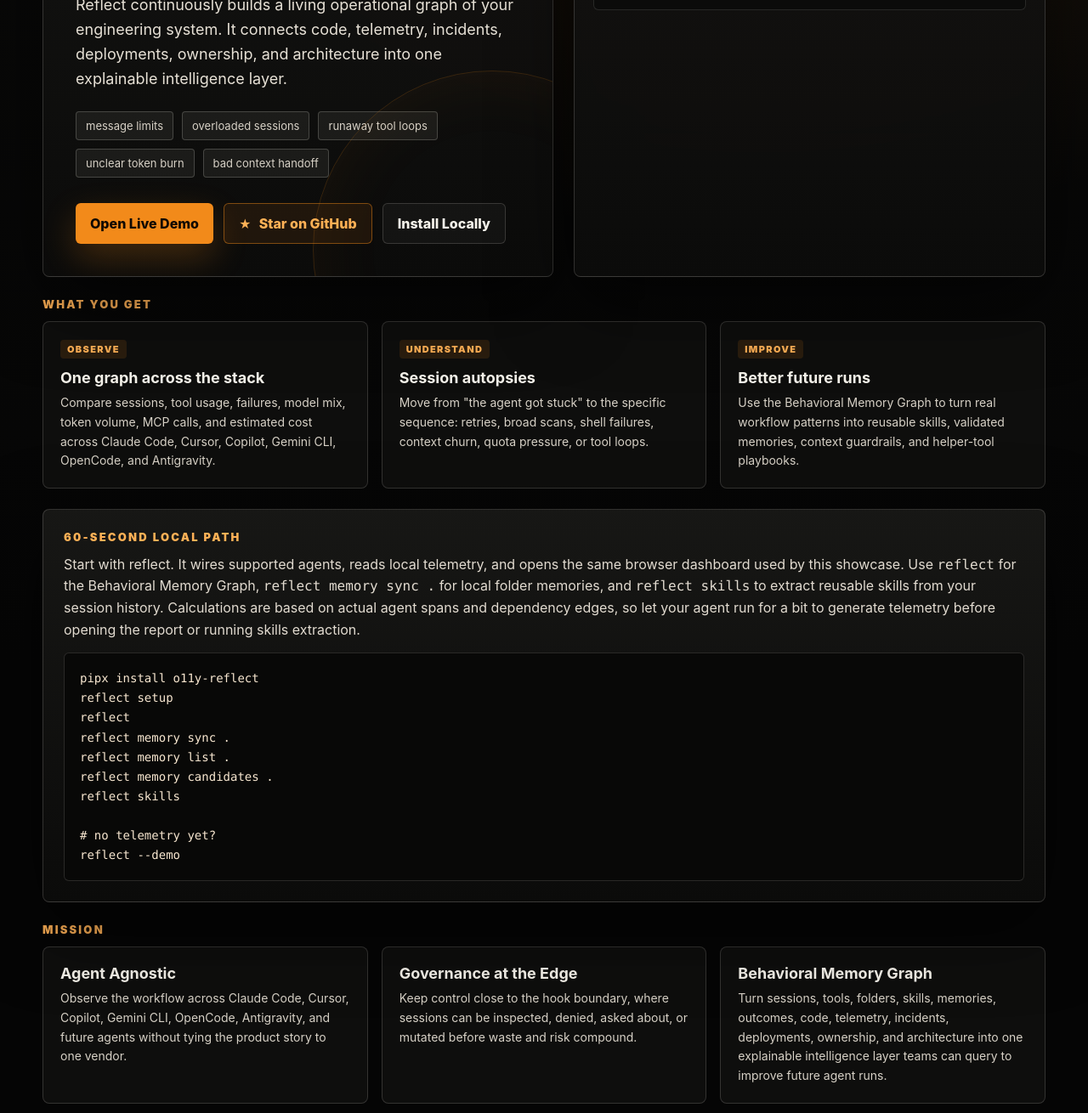
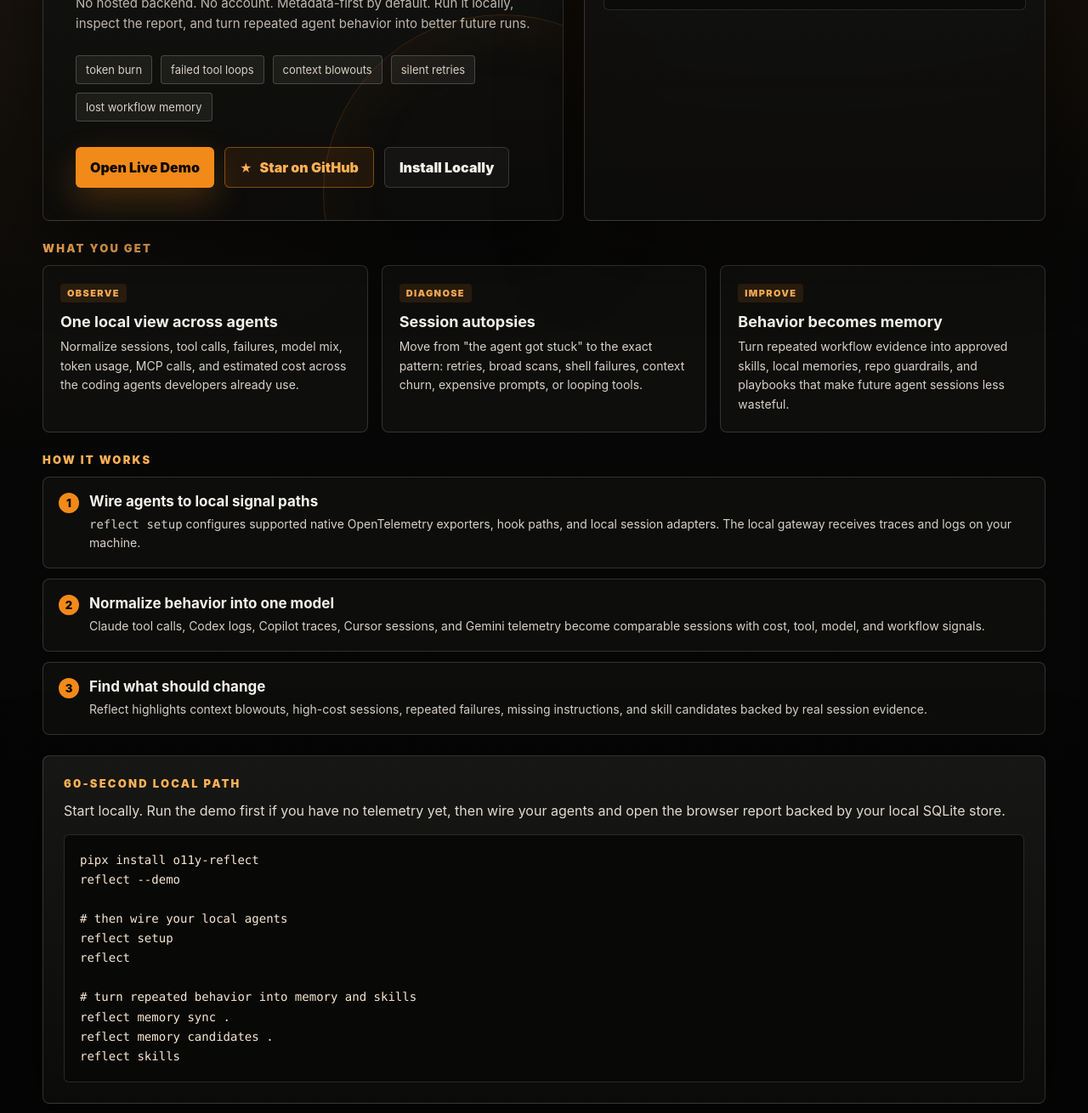
Before and after one commit to o11y-dev/reflect, a plain HTML site: page docs/index.html in a window 1280 px wide. Shown: the part 559-1869 px from the top of the page at 85% size. Drawn offline with Linux system fonts and the light colour scheme.

Commit message:
Improve landing page positioning

```diff
--- a/docs/index.html
+++ b/docs/index.html
@@ -3,8 +3,8 @@
 <head>
   <meta charset="utf-8">
   <meta name="viewport" content="width=device-width, initial-scale=1">
-  <title>reflect — Behavioral Memory for Developer-Agent Workflow</title>
-  <meta name="description" content="Reflect continuously builds a living operational graph of your engineering system. It connects code, telemetry, incidents, deployments, ownership, and architecture into one explainable intelligence layer.">
+  <title>reflect — Local-first observability for AI coding agents</title>
+  <meta name="description" content="Reflect is a local-first flight recorder for AI coding agents. See token waste, tool failures, context blowouts, cost, and reusable skills across Claude, Codex, Copilot, Cursor, and Gemini.">
   <link rel="canonical" href="https://reflect.o11y.dev/">
   <link rel="icon" type="image/svg+xml" href="favicon.svg">
   <meta name="color-scheme" content="dark">
@@ -12,16 +12,16 @@
 
   <meta property="og:type" content="website">
   <meta property="og:site_name" content="reflect.o11y.dev">
-  <meta property="og:title" content="reflect — Behavioral Memory for Developer-Agent Workflow">
-  <meta property="og:description" content="Reflect continuously builds a living operational graph of your engineering system. It connects code, telemetry, incidents, deployments, ownership, and architecture into one explainable intelligence layer.">
+  <meta property="og:title" content="reflect — Local-first observability for AI coding agents">
+  <meta property="og:description" content="A local flight recorder for AI coding agents. See token waste, tool failures, context blowouts, cost, and reusable skills across Claude, Codex, Copilot, Cursor, and Gemini.">
   <meta property="og:url" content="https://reflect.o11y.dev/">
   <meta property="og:image" content="https://reflect.o11y.dev/og-image.png">
   <meta property="og:image:width" content="1200">
   <meta property="og:image:height" content="630">
 
   <meta name="twitter:card" content="summary_large_image">
-  <meta name="twitter:title" content="reflect — Behavioral Memory for Developer-Agent Workflow">
-  <meta name="twitter:description" content="Reflect continuously builds a living operational graph of your engineering system. It connects code, telemetry, incidents, deployments, ownership, and architecture into one explainable intelligence layer.">
+  <meta name="twitter:title" content="reflect — Local-first observability for AI coding agents">
+  <meta name="twitter:description" content="A local flight recorder for AI coding agents. See token waste, tool failures, context blowouts, cost, and reusable skills across Claude, Codex, Copilot, Cursor, and Gemini.">
   <meta name="twitter:image" content="https://reflect.o11y.dev/og-image.png">
 
   <script type="application/ld+json">
@@ -33,7 +33,7 @@
         "name": "reflect",
         "applicationCategory": "DeveloperApplication",
         "operatingSystem": "macOS, Linux, Windows",
-        "description": "Behavioral memory for developer-agent workflow. Turns local coding-agent session data and OpenTelemetry GenAI spans into patterns about prompts, tools, context, budget burn, and enterprise handoff.",
+        "description": "Local-first observability for AI coding agents. Turns local coding-agent sessions and OpenTelemetry data into visibility about tokens, tools, failures, context, cost, and reusable skills.",
         "url": "https://reflect.o11y.dev/",
         "downloadUrl": "https://pypi.org/project/o11y-reflect/",
         "offers": { "@type": "Offer", "price": "0", "priceCurrency": "USD" },
@@ -56,6 +56,7 @@
   'https://www.googletagmanager.com/gtm.js?id='+i+dl;f.parentNode.insertBefore(j,f);
   })(window,document,'script','dataLayer','GTM-MDT7FMNC');</script>
   <!-- End Google Tag Manager -->
+
   <style>
     :root{
       --bg:#050505;
@@ -66,18 +67,19 @@
       --panel:#10100f;
       --signal:#f28a1a;
       --signal-2:#ffb156;
+      --green:#94e2b0;
       --shadow:0 28px 90px rgba(0,0,0,.52);
     }
     *{box-sizing:border-box}
     html,body{margin:0;min-height:100%;background:var(--bg);color:var(--ink)}
-    html{-webkit-font-smoothing:antialiased;-moz-osx-font-smoothing:grayscale;text-rendering:optimizeLegibility}
-    html{scroll-behavior:smooth}
+    html{-webkit-font-smoothing:antialiased;-moz-osx-font-smoothing:grayscale;text-rendering:optimizeLegibility;scroll-behavior:smooth}
     body{
       font-family:-apple-system,BlinkMacSystemFont,'SF Pro Display','SF Pro Text','Helvetica Neue',system-ui,sans-serif;
       padding:28px 20px 64px;
       background:
-        radial-gradient(circle at 70% -10%, rgba(242,138,26,.18), transparent 42%),
-        linear-gradient(180deg, #0a0a09 0%, #050505 62%);
+        radial-gradient(circle at 74% -10%, rgba(242,138,26,.18), transparent 42%),
+        radial-gradient(circle at 0% 20%, rgba(255,177,86,.08), transparent 28%),
+        linear-gradient(180deg, #0a0a09 0%, #050505 64%);
     }
     a{color:inherit}
     .shell{max-width:1180px;margin:0 auto}
@@ -86,23 +88,24 @@
     .mark{width:42px;height:42px;position:relative;display:grid;place-items:center;filter:drop-shadow(0 0 18px rgba(242,138,26,.28))}
     .mark::before{content:"";position:absolute;inset:-1px -2px 0;clip-path:polygon(50% 0,100% 92%,0 92%);background:var(--ink)}
     .mark::after{content:"";position:absolute;left:50%;top:60%;transform:translate(-50%,-50%);width:14px;height:14px;border:5px solid var(--signal);border-radius:999px;background:#050505;z-index:1;box-shadow:0 0 22px rgba(242,138,26,.55)}
-    .brand span{font-size:15px;font-weight:700;letter-spacing:.01em}
+    .brand span:last-child{font-size:15px;font-weight:800;letter-spacing:.01em}
     .nav-links{display:flex;flex-wrap:wrap;gap:10px;color:var(--muted);font-size:13px}
     .nav-links a{display:inline-flex;align-items:center;min-height:32px;padding:6px 10px;border-radius:6px;border:1px solid transparent;text-decoration:none;transition:background .16s ease,color .16s ease,border-color .16s ease}
     .nav-links a:hover{color:var(--ink);background:rgba(245,242,234,.06);border-color:rgba(245,242,234,.2)}
     .nav-links a:focus-visible,.cta:focus-visible,.ghost:focus-visible,.star:focus-visible,.footer a:focus-visible{outline:2px solid var(--signal-2);outline-offset:2px}
-    .hero{display:grid;grid-template-columns:minmax(0,1.04fr) minmax(360px,.96fr);gap:24px;align-items:stretch}
+    .hero{display:grid;grid-template-columns:minmax(0,1.06fr) minmax(360px,.94fr);gap:24px;align-items:stretch}
     .panel{border:1px solid var(--line);background:linear-gradient(180deg, rgba(24,24,22,.95), rgba(12,12,11,.92));backdrop-filter:saturate(140%) blur(12px);-webkit-backdrop-filter:saturate(140%) blur(12px);box-shadow:var(--shadow)}
     .hero-copy{padding:38px;border-radius:8px;position:relative;overflow:hidden}
     .hero-copy::after{content:"";position:absolute;right:-140px;bottom:-180px;width:420px;height:420px;border:1px solid rgba(242,138,26,.18);border-radius:999px;box-shadow:inset 0 0 90px rgba(242,138,26,.06);pointer-events:none}
-    .eyebrow{display:inline-flex;align-items:center;gap:10px;margin-bottom:22px;color:var(--signal-2);font-size:12px;letter-spacing:.18em;text-transform:uppercase;font-weight:800}
+    .eyebrow{display:inline-flex;align-items:center;gap:10px;margin-bottom:22px;color:var(--signal-2);font-size:12px;letter-spacing:.18em;text-transform:uppercase;font-weight:900}
     .eyebrow::before{content:"";width:9px;height:9px;border-radius:999px;background:var(--signal);box-shadow:0 0 22px rgba(242,138,26,.9)}
-    h1{margin:0 0 18px;max-width:880px;font-size:clamp(2.8rem,6vw,5.9rem);line-height:.9;letter-spacing:-.045em;font-weight:900;text-wrap:balance}
-    .lede{margin:0;max-width:690px;color:#e7e1d6;font-size:18px;line-height:1.62}
+    h1{margin:0 0 18px;max-width:900px;font-size:clamp(2.7rem,6vw,5.8rem);line-height:.92;letter-spacing:-.045em;font-weight:950;text-wrap:balance}
+    .lede{margin:0;max-width:720px;color:#e7e1d6;font-size:18px;line-height:1.62}
+    .sublede{margin:18px 0 0;max-width:700px;color:var(--muted);font-size:15px;line-height:1.65}
     .pain-strip{display:flex;flex-wrap:wrap;gap:10px;margin-top:24px}
     .pain{border:1px solid rgba(245,242,234,.2);background:rgba(245,242,234,.06);padding:8px 11px;border-radius:4px;color:var(--muted-2);font-size:13px}
     .cta-row{display:flex;flex-wrap:wrap;gap:12px;margin-top:30px}
-    .cta,.ghost,.star{display:inline-flex;align-items:center;justify-content:center;gap:9px;min-height:48px;padding:13px 17px;border-radius:6px;text-decoration:none;font-weight:800;transition:transform .16s ease,border-color .16s ease,background .16s ease}
+    .cta,.ghost,.star{display:inline-flex;align-items:center;justify-content:center;gap:9px;min-height:48px;padding:13px 17px;border-radius:6px;text-decoration:none;font-weight:900;transition:transform .16s ease,border-color .16s ease,background .16s ease}
     .cta{background:var(--signal);color:#100903;box-shadow:0 16px 40px rgba(242,138,26,.24)}
     .ghost{border:1px solid var(--line);color:var(--ink);background:rgba(245,242,234,.035)}
     .star{border:1px solid rgba(242,138,26,.45);color:var(--signal-2);background:rgba(242,138,26,.09)}
@@ -110,9 +113,9 @@
     .cta:hover,.ghost:hover,.star:hover{transform:translateY(-1px)}
     .autopsy{border-radius:8px;padding:22px;display:flex;flex-direction:column;gap:16px}
     .autopsy-head{display:flex;justify-content:space-between;gap:16px;align-items:start}
-    .label{margin:0;color:var(--muted);font-size:12px;text-transform:uppercase;letter-spacing:.14em;font-weight:800}
-    .score{font-size:44px;line-height:1;font-weight:900;color:var(--signal)}
-    .score small{display:block;margin-top:6px;color:var(--muted);font-size:12px;font-weight:700;letter-spacing:.08em;text-transform:uppercase}
+    .label{margin:0;color:var(--muted);font-size:12px;text-transform:uppercase;letter-spacing:.14em;font-weight:900}
+    .score{font-size:44px;line-height:1;font-weight:950;color:var(--signal)}
+    .score small{display:block;margin-top:6px;color:var(--muted);font-size:12px;font-weight:800;letter-spacing:.08em;text-transform:uppercase}
     .trace-card{border:1px solid rgba(245,242,234,.12);background:#0b0b0a;border-radius:6px;padding:14px}
     .trace-card h2{margin:0 0 10px;font-size:18px;letter-spacing:-.01em}
     .rows{display:grid;gap:8px}
@@ -124,21 +127,27 @@
     .finding{display:grid;grid-template-columns:10px minmax(0,1fr);gap:10px;align-items:start;color:#e2dbd0;font-size:14px;line-height:1.5}
     .finding::before{content:"";width:9px;height:9px;margin-top:6px;background:var(--signal)}
     .section{margin-top:24px}
-    .section-title{margin:0 0 12px;color:var(--signal-2);font-size:13px;letter-spacing:.17em;text-transform:uppercase;font-weight:900}
+    .section-title{margin:0 0 12px;color:var(--signal-2);font-size:13px;letter-spacing:.17em;text-transform:uppercase;font-weight:950}
     .grid-3{display:grid;grid-template-columns:repeat(3,minmax(0,1fr));gap:16px}
+    .grid-2{display:grid;grid-template-columns:repeat(2,minmax(0,1fr));gap:16px}
     .card{border:1px solid var(--line);background:rgba(16,16,15,.88);border-radius:8px;padding:20px}
     .card h3{margin:0 0 8px;font-size:18px}
     .card p{margin:0;color:var(--muted-2);font-size:14px;line-height:1.62}
-    .badge{display:inline-flex;margin-bottom:12px;padding:4px 8px;border-radius:4px;background:rgba(242,138,26,.12);color:var(--signal-2);font-size:11px;font-weight:900;letter-spacing:.12em;text-transform:uppercase}
+    .badge{display:inline-flex;margin-bottom:12px;padding:4px 8px;border-radius:4px;background:rgba(242,138,26,.12);color:var(--signal-2);font-size:11px;font-weight:950;letter-spacing:.12em;text-transform:uppercase}
     .install{padding:24px;border-radius:8px}
     .install p{margin:0 0 14px;color:#e2dbd0;line-height:1.6}
     pre{margin:0;border:1px solid rgba(245,242,234,.14);background:#080807;border-radius:6px;padding:18px;overflow:auto;color:#f8e7d0;font:500 14px/1.65 ui-monospace,SFMono-Regular,Menlo,monospace}
+    .steps{counter-reset:step;display:grid;gap:12px}
+    .step{position:relative;padding:18px 18px 18px 54px;border:1px solid var(--line);border-radius:8px;background:rgba(16,16,15,.76)}
+    .step::before{counter-increment:step;content:counter(step);position:absolute;left:18px;top:18px;width:24px;height:24px;border-radius:999px;background:var(--signal);color:#100903;display:grid;place-items:center;font-weight:950;font-size:13px}
+    .step h3{margin:0 0 6px;font-size:17px}
+    .step p{margin:0;color:var(--muted-2);font-size:14px;line-height:1.58}
     .footer{margin-top:24px;border:1px solid var(--line);border-radius:8px;padding:18px 20px;display:flex;justify-content:space-between;gap:16px;flex-wrap:wrap;color:var(--muted-2);font-size:14px;background:rgba(16,16,15,.72)}
     .footer a{color:var(--signal-2);text-decoration:none}
     code{font-family:ui-monospace,SFMono-Regular,Menlo,monospace}
     @media (max-width:940px){
       body{padding:20px 14px 48px}
-      .hero,.grid-3{grid-template-columns:1fr}
+      .hero,.grid-3,.grid-2{grid-template-columns:1fr}
       .hero-copy{padding:28px}
       .autopsy{padding:18px}
       .nav{align-items:flex-start;flex-direction:column}
@@ -165,25 +174,28 @@ height="0" width="0" style="display:none;visibility:hidden"></iframe></noscript>
       <div class="nav-links">
         <a href="./report.html?report=reports/showcase.json">Live Demo</a>
         <a href="https://github.com/o11y-dev/reflect">GitHub</a>
+        <a href="#how">How It Works</a>
         <a href="#install">Install</a>
       </div>
     </nav>
 
     <section class="hero">
       <article class="panel hero-copy">
-        <p class="eyebrow">Behavioral Memory</p>
-        <h1>Behavioral Memory Graph for engineering systems.</h1>
+        <p class="eyebrow">Local-first agent observability</p>
+        <h1>A flight recorder for AI coding agents.</h1>
         <p class="lede">
-          Reflect continuously builds a living operational graph of your engineering system.
-          It connects code, telemetry, incidents, deployments, ownership, and architecture into
-          one explainable intelligence layer.
+          Reflect shows what Claude, Codex, Copilot, Cursor, and Gemini actually do on your machine:
+          token waste, tool failures, context blowouts, model cost, MCP calls, and workflows that should become reusable skills.
+        </p>
+        <p class="sublede">
+          No hosted backend. No account. Metadata-first by default. Run it locally, inspect the report, and turn repeated agent behavior into better future runs.
         </p>
         <div class="pain-strip" aria-label="Common AI workflow failure modes">
-          <span class="pain">message limits</span>
-          <span class="pain">overloaded sessions</span>
-          <span class="pain">runaway tool loops</span>
-          <span class="pain">unclear token burn</span>
-          <span class="pain">bad context handoff</span>
+          <span class="pain">token burn</span>
+          <span class="pain">failed tool loops</span>
+          <span class="pain">context blowouts</span>
+          <span class="pain">silent retries</span>
+          <span class="pain">lost workflow memory</span>
         </div>
         <div class="cta-row">
           <a class="cta" href="./report.html?report=reports/showcase.json">Open Live Demo</a>
@@ -212,7 +224,7 @@ height="0" width="0" style="display:none;visibility:hidden"></iframe></noscript>
         </div>
 
         <div class="trace-card">
-          <h2>What reflect flags</h2>
+          <h2>What Reflect flags</h2>
           <div class="finding-list">
             <div class="finding">16,007 tool calls and 691 tool failures show where agent work turned into operational drag.</div>
             <div class="finding">1,554 MCP calls expose hidden backend dependency and context-fetch cost.</div>
@@ -227,18 +239,36 @@ height="0" width="0" style="display:none;visibility:hidden"></iframe></noscript>
       <div class="grid-3">
         <article class="card">
           <span class="badge">Observe</span>
-          <h3>One graph across the stack</h3>
-          <p>Compare sessions, tool usage, failures, model mix, token volume, MCP calls, and estimated cost across Claude Code, Cursor, Copilot, Gemini CLI, OpenCode, and Antigravity.</p>
+          <h3>One local view across agents</h3>
+          <p>Normalize sessions, tool calls, failures, model mix, token usage, MCP calls, and estimated cost across the coding agents developers already use.</p>
         </article>
         <article class="card">
-          <span class="badge">Understand</span>
+          <span class="badge">Diagnose</span>
           <h3>Session autopsies</h3>
-          <p>Move from "the agent got stuck" to the specific sequence: retries, broad scans, shell failures, context churn, quota pressure, or tool loops.</p>
+          <p>Move from "the agent got stuck" to the exact pattern: retries, broad scans, shell failures, context churn, expensive prompts, or looping tools.</p>
         </article>
         <article class="card">
           <span class="badge">Improve</span>
-          <h3>Better future runs</h3>
-          <p>Use the Behavioral Memory Graph to turn real workflow patterns into reusable skills, validated memories, context guardrails, and helper-tool playbooks.</p>
+          <h3>Behavior becomes memory</h3>
+          <p>Turn repeated workflow evidence into approved skills, local memories, repo guardrails, and playbooks that make future agent sessions less wasteful.</p>
+        </article>
+      </div>
+    </section>
+
+    <section class="section" id="how">
+      <h2 class="section-title">How It Works</h2>
+      <div class="steps">
+        <article class="step">
+          <h3>Wire agents to local signal paths</h3>
+          <p><code>reflect setup</code> configures supported native OpenTelemetry exporters, hook paths, and local session adapters. The local gateway receives traces and logs on your machine.</p>
+        </article>
+        <article class="step">
+          <h3>Normalize behavior into one model</h3>
+          <p>Claude tool calls, Codex logs, Copilot traces, Cursor sessions, and Gemini telemetry become comparable sessions with cost, tool, model, and workflow signals.</p>
+        </article>
+        <article class="step">
+          <h3>Find what should change</h3>
+          <p>Reflect highlights context blowouts, high-cost sessions, repeated failures, missing instructions, and skill candidates backed by real session evidence.</p>
         </article>
       </div>
     </section>
@@ -246,50 +276,45 @@ height="0" width="0" style="display:none;visibility:hidden"></iframe></noscript>
     <section class="panel install section" id="install">
       <h2 class="section-title">60-Second Local Path</h2>
       <p>
-        Start with reflect. It wires supported agents, reads local telemetry, and opens the same browser dashboard used by this showcase.
-        Use <code>reflect</code> for the Behavioral Memory Graph, <code>reflect memory sync .</code> for local folder memories, and <code>reflect skills</code> to extract reusable skills from your session history.
-        Calculations are based on actual agent spans and dependency edges, so let your agent run for a bit to generate telemetry before opening the report or running skills extraction.
+        Start locally. Run the demo first if you have no telemetry yet, then wire your agents and open the browser report backed by your local SQLite store.
       </p>
       <pre><code>pipx install o11y-reflect
+reflect --demo
+
+# then wire your local agents
 reflect setup
 reflect
+
+# turn repeated behavior into memory and skills
 reflect memory sync .
-reflect memory list .
 reflect memory candidates .
-reflect skills
-
-# no telemetry yet?
-reflect --demo</code></pre>
+reflect skills</code></pre>
     </section>
 
     <section class="section">
-      <h2 class="section-title">Mission</h2>
-      <div class="grid-3">
+      <h2 class="section-title">Why Teams Care</h2>
+      <div class="grid-2">
         <article class="card">
-          <h3>Agent Agnostic</h3>
-          <p>Observe the workflow across Claude Code, Cursor, Copilot, Gemini CLI, OpenCode, Antigravity, and future agents without tying the product story to one vendor.</p>
+          <h3>Developer productivity without guessing</h3>
+          <p>See whether AI coding agents are improving delivery or just burning tokens, retrying bad commands, and hiding workflow debt inside local sessions.</p>
         </article>
         <article class="card">
-          <h3>Governance at the Edge</h3>
-          <p>Keep control close to the hook boundary, where sessions can be inspected, denied, asked about, or mutated before waste and risk compound.</p>
+          <h3>Governance at the edge</h3>
+          <p>Keep sensitive details local, capture metadata first, and add policy near the hook and telemetry boundary instead of sending everything to a hosted backend.</p>
         </article>
         <article class="card">
-          <h3>Behavioral Memory Graph</h3>
-          <p>Turn sessions, tools, folders, skills, memories, outcomes, code, telemetry, incidents, deployments, ownership, and architecture into one explainable intelligence layer teams can query to improve future agent runs.</p>
+          <h3>Agent benchmarking on real work</h3>
+          <p>Compare agents by outcomes that matter: completion patterns, retry rate, tool failure rate, token burn, MCP dependency, cache behavior, and cost concentration.</p>
         </article>
         <article class="card">
-          <h3>Vendor Neutral</h3>
-          <p>Build on OpenTelemetry GenAI conventions and local session data so teams can bring their own backend, dashboard, and retention model.</p>
-        </article>
-        <article class="card">
-          <h3>Agent Benchmarking</h3>
-          <p>Compare agents by real workflow outcomes: completion, retries, tool loops, failure rate, token burn, MCP dependency, and operational quality.</p>
+          <h3>From observability to better behavior</h3>
+          <p>Reflect closes the loop: observe sessions, detect repeatable patterns, propose skills, approve memories, and make the next run better than the last.</p>
         </article>
       </div>
     </section>
 
     <footer class="footer">
-      <span>Built on OpenTelemetry GenAI semantic conventions. Vendor-neutral. Open source (Apache 2.0).</span>
+      <span>Built on local session data and OpenTelemetry. Vendor-neutral. Open source under Apache 2.0.</span>
       <span><a href="./report.html?report=reports/showcase.json">Live dashboard</a> &middot; <a href="https://github.com/o11y-dev/reflect">GitHub</a></span>
     </footer>
   </main>
```
